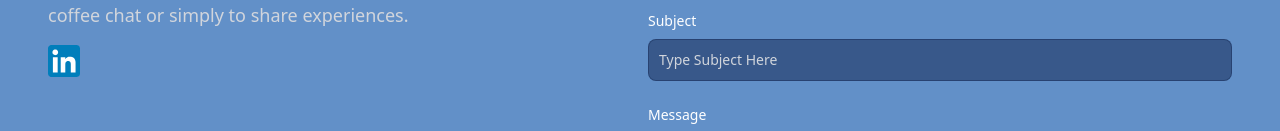
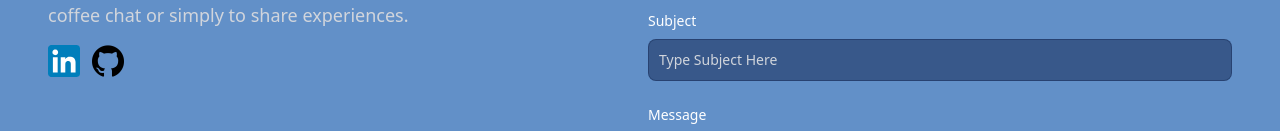
Before and after one commit to abbybravo/my1stportfoliotemplate, a Next.js app: page / in a window 1280 px wide. Shown: the part 4211-4342 px from the top of the page. Built offline with nearby package versions, Linux system fonts and the light colour scheme.

Commit message:
added github logo and link to email section

```diff
--- a/app/components/EmailSection.jsx
+++ b/app/components/EmailSection.jsx
@@ -1,6 +1,7 @@
 "use client";
 import React, { useState } from "react";
 import LinkedinIcon from "../../public/linkedin-logo.svg";
+import GithubIcon from "../../public/github-logo2.png";
 import Link from "next/link";
 import Image from "next/image";
 
@@ -41,6 +42,9 @@ const EmailSection = () => {
                 <div className="socials flex flex-row gap-3">
                     <Link href="https://linkedin.com/in/abigailbravo">
                         <Image src={LinkedinIcon} alt = "Linkedin Icon" width={32} height={32}/>
+                    </Link>
+                    <Link href="https://github.com/abbybravo">
+                        <Image src={GithubIcon} alt = "Github Icon" width={32} height={32}/>
                     </Link>
                 </div>
             </div>
```
Also changed, not shown: public/github-logo.png (added), public/github-logo2.png (added).
